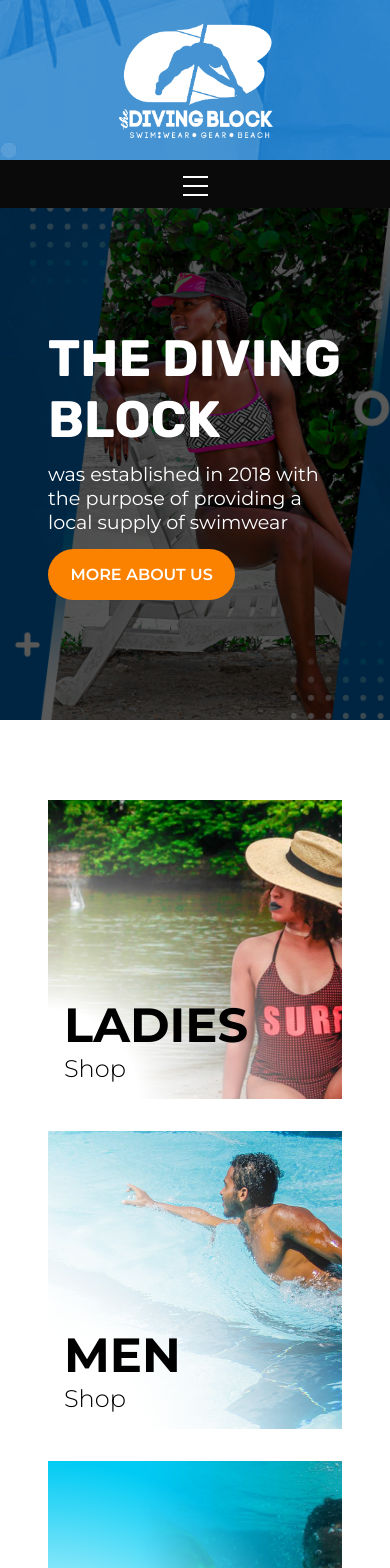
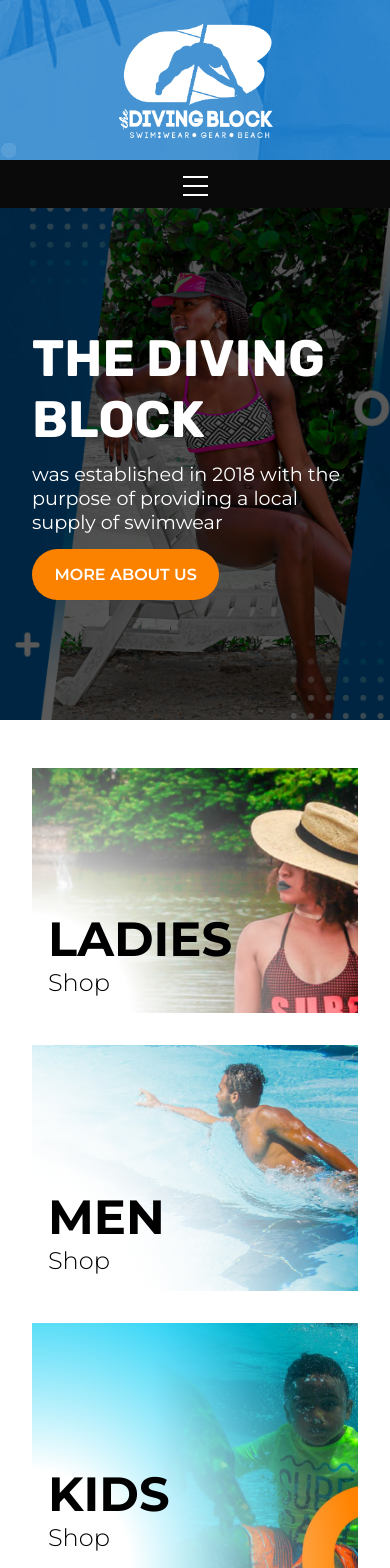
Before and after one commit to jordzlake/the-diving-block, a Next.js app: page / in a window 390 px wide. Shown: the top 1568 px of the page. Built offline with nearby package versions, Linux system fonts and the light colour scheme.

Commit message:
mobile adjustments

```diff
--- a/app/globals.css
+++ b/app/globals.css
@@ -5,10 +5,11 @@
   --pink: #ff82c3;
   --dark: #515151;
   --darker: #0a0a0a;
-  --g-mobile-padding: 3em;
+  --g-mobile-padding: 2em;
   --g-padding: 10em;
   --header-height: 5.2em;
   --g-section-padding: 5em;
+  --g-mobile-section-padding: 3em;
 }
 
 /* Chrome, Edge, and Safari */
--- a/components/main/categories/categories.css
+++ b/components/main/categories/categories.css
@@ -1,6 +1,6 @@
 .categories-container {
   width: 100%;
-  padding: var(--g-section-padding) var(--g-mobile-padding);
+  padding: var(--g-mobile-section-padding) var(--g-mobile-padding);
 }
 
 .categories-content {
@@ -8,7 +8,7 @@
   width: 100%;
   grid-template-columns: 1fr; /* Two columns */
   gap: 2em; /* Space between grid items */
-  height: 60em;
+  height: 50em;
 }
 .category-image {
   transition: all 0.3s ease-in-out;
```
